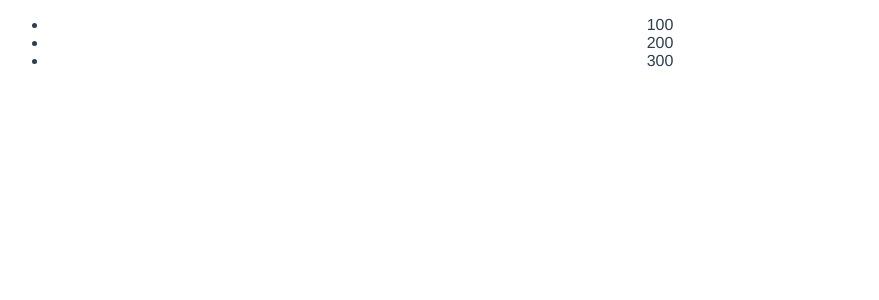
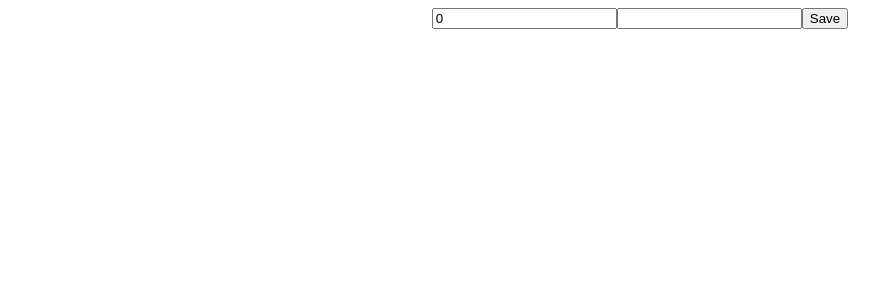
Before and after one commit to Y0hy0h/plusminus, a Vue app: page /#/ in a window 1280 px wide. Shown: the top 300 px of the page, without its empty margins (0-879 px from the left). Built offline with nearby package versions, Linux system fonts and the light colour scheme.

Commit message:
Implement basic expense addition

```diff
--- a/src/App.vue
+++ b/src/App.vue
@@ -8,7 +8,6 @@
 <script lang="ts">
   import Overview from '@/components/Overview.vue'
   import {Component, Vue} from 'vue-property-decorator'
-  import {Expense} from './model/expense'
 
   @Component({
     components: {
@@ -16,11 +15,7 @@
     },
     data() {
       return {
-        allExpenses: [
-          new Expense(100),
-          new Expense(200),
-          new Expense(300),
-        ],
+        allExpenses: [],
       }
     },
   })
--- a/src/components/Overview.vue
+++ b/src/components/Overview.vue
@@ -1,7 +1,14 @@
 <template>
-    <ul>
-        <li v-for="expense in allExpenses">{{ expense.cents }}</li>
+    <div>
+        <div class="new-expense">
+            <input v-model="amount" type="number" class="amount"/>
+            <input v-model="description" type="text" class="description"/>
+            <button @click="saveExpense()" class="save">Save</button>
+        </div>
+        <ul class="expense-list">
+            <li v-for="expense in allExpenses">{{ expense.cents }} | {{ expense.description }}</li>
         </ul>
+    </div>
 </template>
 
 <script lang="ts">
@@ -11,6 +18,13 @@
 @Component
 export default class Overview extends Vue {
   @Prop() private allExpenses!: Expense[]
+
+  private amount: number = 0
+  private description: string = ''
+
+  public saveExpense(): void {
+    this.allExpenses.push(new Expense(this.amount, this.description))
+  }
 }
 </script>
 
--- a/src/model/expense.ts
+++ b/src/model/expense.ts
@@ -1,3 +1,4 @@
 export class Expense {
-  constructor(public cents: number) { }
+  constructor(public cents: number, public description: string) {
+  }
 }
```
Lines whose indentation alone changed are shown as unchanged.
